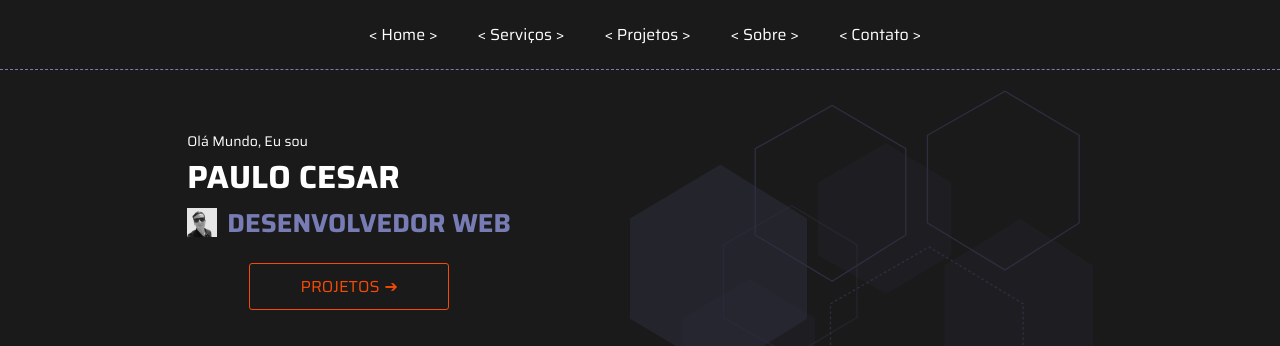
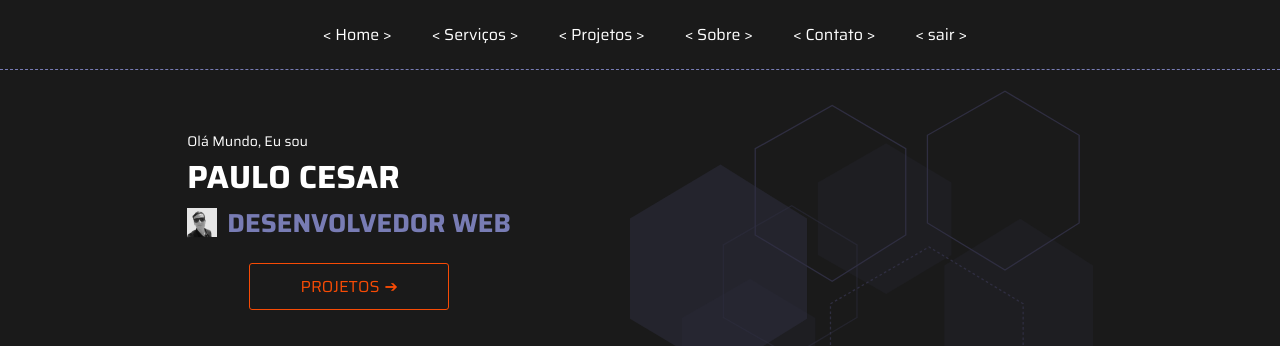
Before and after one commit to paulocfs/portfolio, a plain HTML site: page index.html in a window 1280 px wide. Shown: the top 346 px of the page. Drawn offline with Linux system fonts and the light colour scheme.

Commit message:
link sair
link sair

```diff
--- a/index.html
+++ b/index.html
@@ -17,6 +17,7 @@
         <li><a href="#projects" class="cg-white">&lt; Projetos &gt;	</a></li>
         <li><a href="#about" class="cg-white">&lt; Sobre &gt;	</a></li>
         <li><a href="#contact" class="cg-white">&lt; Contato &gt;	</a></li>
+        <li><a href="#contact" class="cg-white">&lt; sair &gt;	</a></li>
       </ul>
     </nav>
   </header>
```
